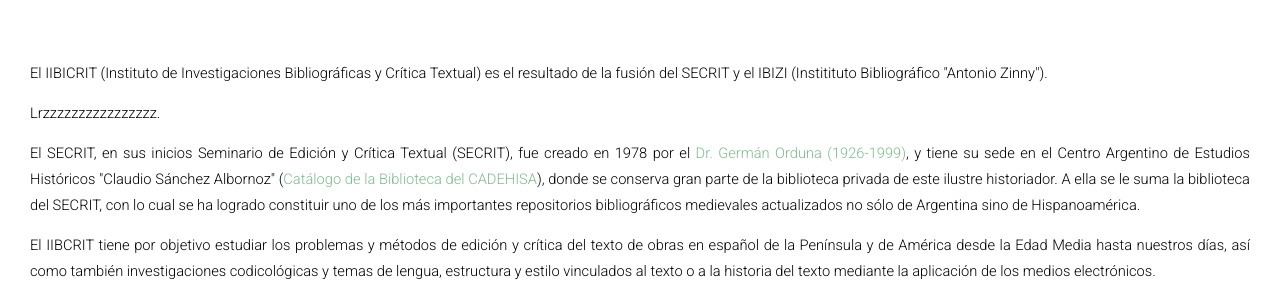
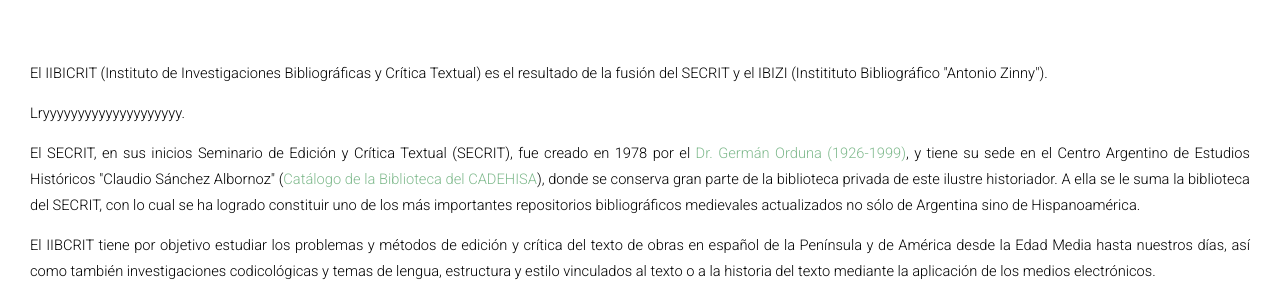
Before and after one commit to gabrielcalarco/sitio_iibicrit, a Jekyll site: the page built from index.html, in a window 1280 px wide. Shown: the part 262-562 px from the top of the page. Built offline with Jekyll 4.4.1, drawn with Linux system fonts in a browser that asks for light colours; nearby versions of some CDN libraries.

Commit message:
prueba15

```diff
--- a/_includes/nav.html
+++ b/_includes/nav.html
@@ -1,4 +1,4 @@
-<div id="nav-wrapper">
+<div id="nav-wrapper" class="container-fluid">
 	<!-- Nav -->
 	<nav id="nav" class="container-fluid">
 		<ul>
--- a/index.html
+++ b/index.html
@@ -14,7 +14,7 @@
 
 <p style="text-align: justify;" dir="ltr"><span style="font-weight: 300;">El IIBICRIT (Instituto de Investigaciones Bibliográficas y Crítica Textual) es el resultado de la fusión del SECRIT y el IBIZI (Institituto Bibliográfico "Antonio Zinny").</span></p>
 
-<p style="text-align: justify;" dir="ltr"><span style="font-weight: 300;">Lrzzzzzzzzzzzzzzzz.</span></p>
+<p style="text-align: justify;" dir="ltr"><span style="font-weight: 300;">Lryyyyyyyyyyyyyyyyyyyy.</span></p>
 
 
 		<p style="text-align: justify;" dir="ltr"><span style="font-weight: 300;">El SECRIT, en sus inicios Seminario de Edición y Crítica Textual (SECRIT), fue creado en 1978 por el <a href="http://www.iibicrit-conicet.gov.ar/investigadores/ordunagerman.html">Dr. Germán Orduna (1926-1999)</a>, y tiene su sede en el Centro Argentino de Estudios Históricos "Claudio Sánchez Albornoz" (<a href="http://www.iibicrit-conicet.gov.ar/wordpress/?attachment_id=569" target="_blank">Catálogo de la Biblioteca del CADEHISA</a>), donde se conserva gran parte de la biblioteca privada de este ilustre historiador. A ella se le suma la biblioteca del SECRIT, con lo cual se ha logrado constituir uno de los más importantes repositorios bibliográficos medievales actualizados no sólo de Argentina sino de Hispanoamérica.</span></p>
```
